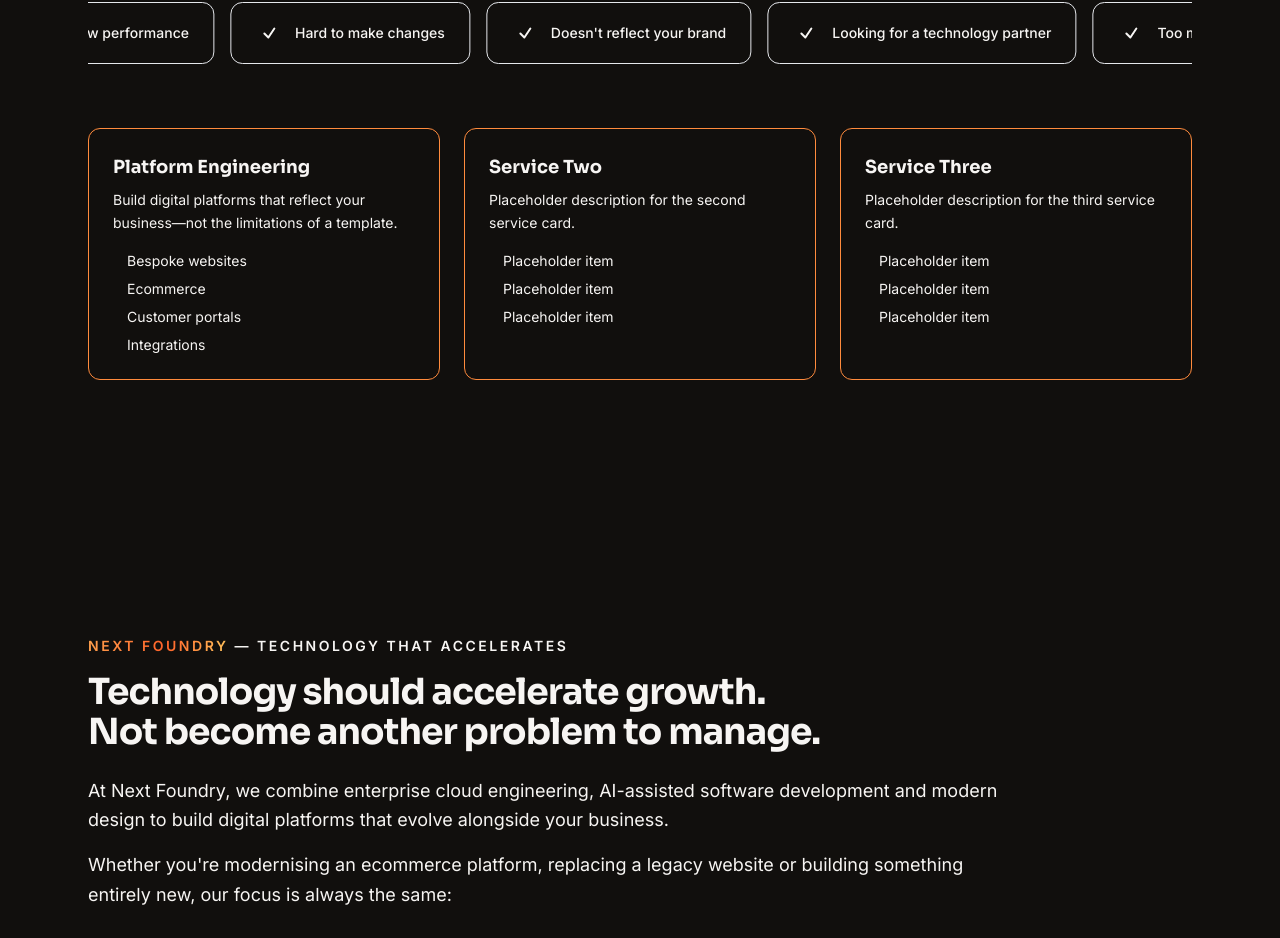
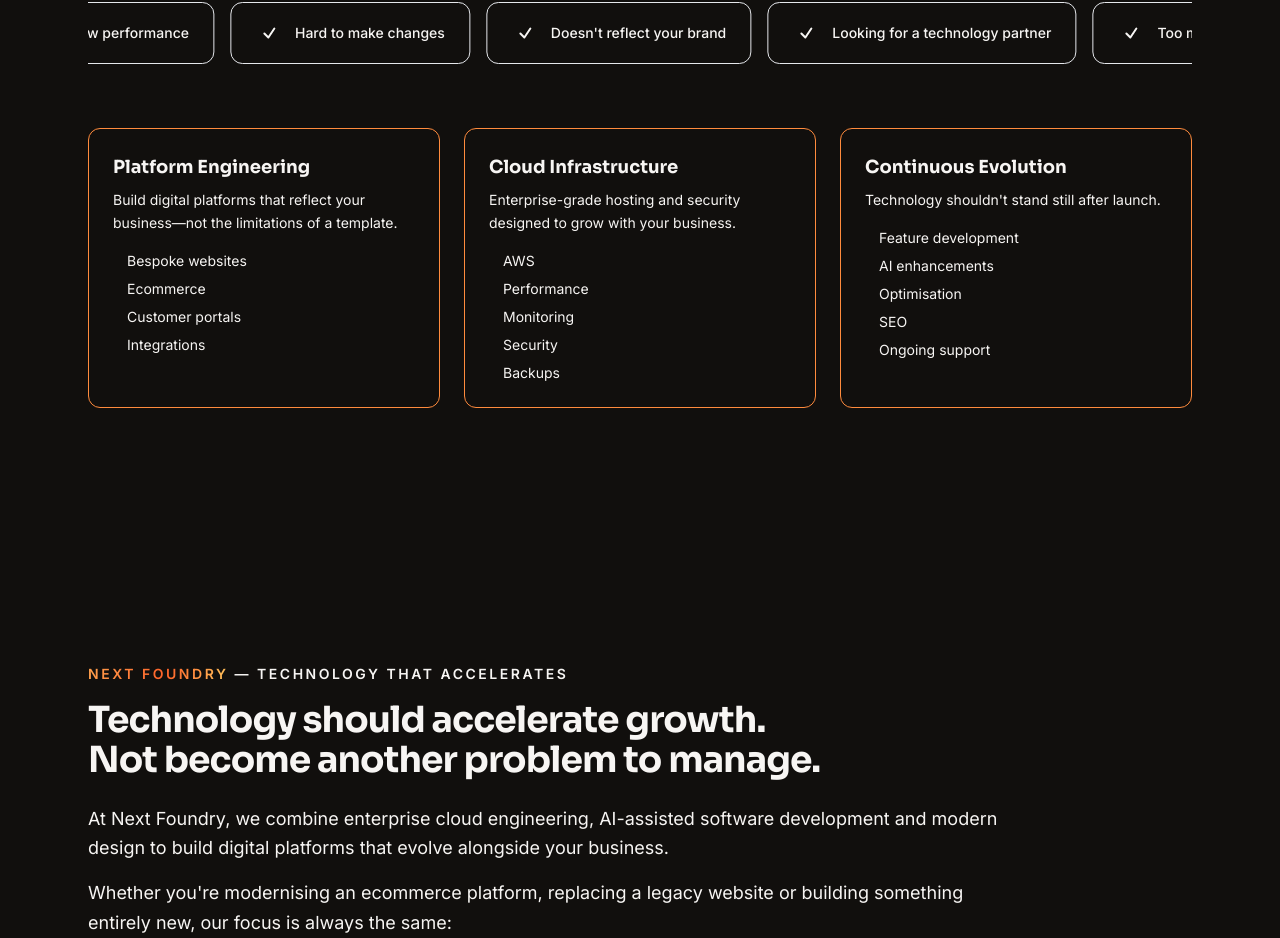
Before and after one commit to Orky63/NextFoundry, a React (Vite) app in the folder apps/web/: page / in a window 1280 px wide. Shown: the part 2150-3088 px from the top of the page. Built offline with nearby package versions, Linux system fonts and the light colour scheme.

Commit message:
adding text to card 2 & 3

```diff
--- a/apps/web/src/pages/HomePage.jsx
+++ b/apps/web/src/pages/HomePage.jsx
@@ -396,43 +396,59 @@ How We Work
           </div>
 
           <div className="flex flex-col rounded-xl border border-border bg-secondary p-6" style={{ borderColor: 'hsl(var(--primary))' }}>
-            <h3 className="font-display text-lg font-bold text-foreground">Service Two</h3>
+            <h3 className="font-display text-lg font-bold text-foreground">Cloud Infrastructure</h3>
             <p className="mt-2 text-sm leading-relaxed text-muted-foreground">
-              Placeholder description for the second service card.
+              Enterprise-grade hosting and security designed to grow with your business.
             </p>
             <ul className="mt-4 space-y-2 text-sm text-muted-foreground">
               <li className="flex items-center gap-2">
                 <span className="h-1.5 w-1.5 rounded-full bg-primary" />
-                Placeholder item
+                AWS
               </li>
               <li className="flex items-center gap-2">
                 <span className="h-1.5 w-1.5 rounded-full bg-primary" />
-                Placeholder item
+                Performance
               </li>
               <li className="flex items-center gap-2">
                 <span className="h-1.5 w-1.5 rounded-full bg-primary" />
-                Placeholder item
+                Monitoring
+              </li>
+              <li className="flex items-center gap-2">
+                <span className="h-1.5 w-1.5 rounded-full bg-primary" />
+                Security
+              </li>
+              <li className="flex items-center gap-2">
+                <span className="h-1.5 w-1.5 rounded-full bg-primary" />
+                Backups
               </li>
             </ul>
           </div>
 
           <div className="flex flex-col rounded-xl border border-border bg-secondary p-6" style={{ borderColor: 'hsl(var(--primary))' }}>
-            <h3 className="font-display text-lg font-bold text-foreground">Service Three</h3>
+            <h3 className="font-display text-lg font-bold text-foreground">Continuous Evolution</h3>
             <p className="mt-2 text-sm leading-relaxed text-muted-foreground">
-              Placeholder description for the third service card.
+              Technology shouldn't stand still after launch.
             </p>
             <ul className="mt-4 space-y-2 text-sm text-muted-foreground">
               <li className="flex items-center gap-2">
                 <span className="h-1.5 w-1.5 rounded-full bg-primary" />
-                Placeholder item
+                Feature development
               </li>
               <li className="flex items-center gap-2">
                 <span className="h-1.5 w-1.5 rounded-full bg-primary" />
-                Placeholder item
+                AI enhancements
               </li>
               <li className="flex items-center gap-2">
                 <span className="h-1.5 w-1.5 rounded-full bg-primary" />
-                Placeholder item
+                Optimisation
+              </li>
+              <li className="flex items-center gap-2">
+                <span className="h-1.5 w-1.5 rounded-full bg-primary" />
+                SEO
+              </li>
+              <li className="flex items-center gap-2">
+                <span className="h-1.5 w-1.5 rounded-full bg-primary" />
+                Ongoing support
               </li>
             </ul>
           </div>
```
